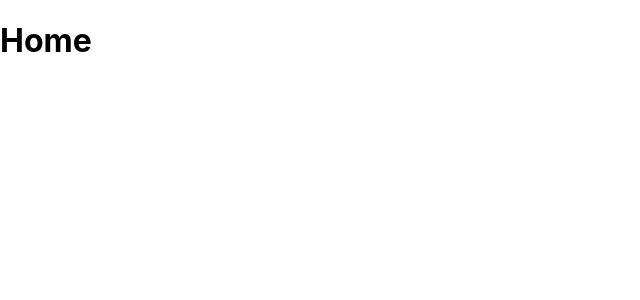
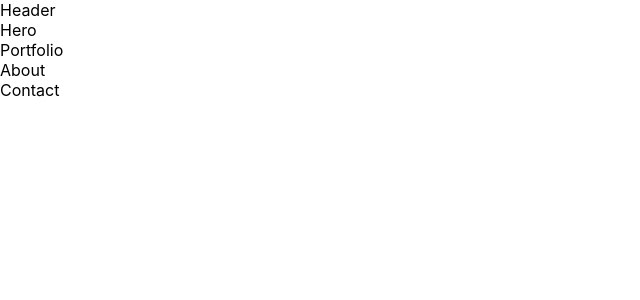
Before and after one commit to RadiRS/personal-website, a Next.js app: page / in a window 1280 px wide. Shown: the top 300 px of the page, without its empty margins (0-640 px from the left). Built offline with nearby package versions, Linux system fonts and the light colour scheme.

Commit message:
Update prettier & setup base section

```diff
--- /dev/null
+++ b/components/about.jsx
@@ -0,0 +1,5 @@
+const About = () => {
+  return <div>About</div>;
+};
+
+export default About;
--- /dev/null
+++ b/components/contact.jsx
@@ -0,0 +1,5 @@
+const Contact = () => {
+  return <div>Contact</div>;
+};
+
+export default Contact;
--- /dev/null
+++ b/components/header.jsx
@@ -0,0 +1,5 @@
+const Header = () => {
+  return <div>Header</div>;
+};
+
+export default Header;
--- /dev/null
+++ b/components/hero.jsx
@@ -0,0 +1,9 @@
+const Hero = () => {
+  return (
+    <>
+      <div>Hero</div>
+    </>
+  );
+};
+
+export default Hero;
--- /dev/null
+++ b/components/index.js
@@ -0,0 +1,5 @@
+export { default as About } from './about.jsx';
+export { default as Contact } from './contact.jsx';
+export { default as Header } from './header.jsx';
+export { default as Hero } from './hero.jsx';
+export { default as Portfolio } from './portfolio.jsx';
--- /dev/null
+++ b/components/portfolio.jsx
@@ -0,0 +1,9 @@
+const Portfolio = () => {
+  return (
+    <>
+      <div>Portfolio</div>
+    </>
+  );
+};
+
+export default Portfolio;
--- a/pages/index.js
+++ b/pages/index.js
@@ -1,10 +1,15 @@
+import { Header, Hero, Portfolio, About, Contact } from '../components';
+
 const Home = () => {
-
   return (
     <>
-      <h1>Home</h1>
+      <Header />
+      <Hero />
+      <Portfolio />
+      <About />
+      <Contact />
     </>
   );
 };
 
-export default Home
+export default Home;
--- /dev/null
+++ b/prettier.config.js
@@ -0,0 +1,3 @@
+module.exports = {
+  singleQuote: true,
+};
```
